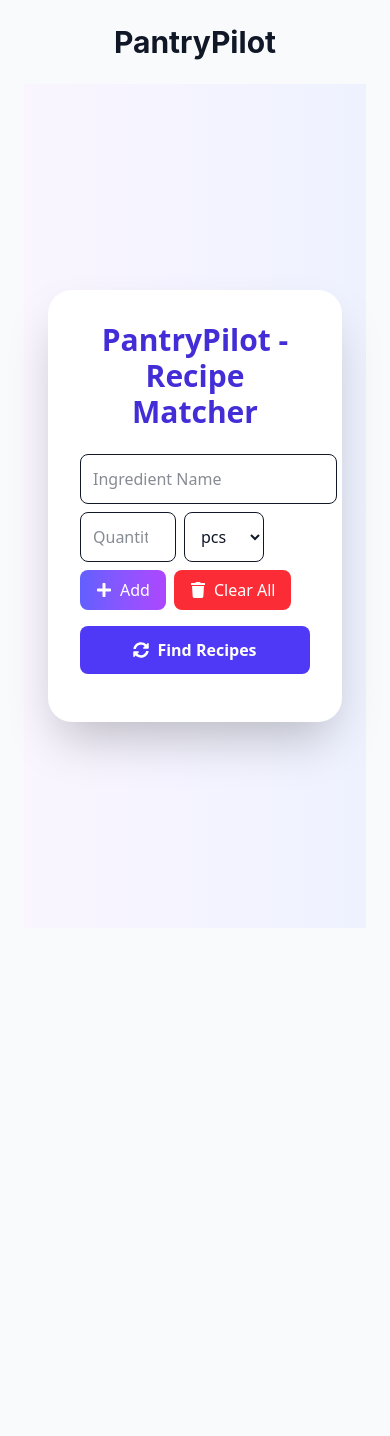
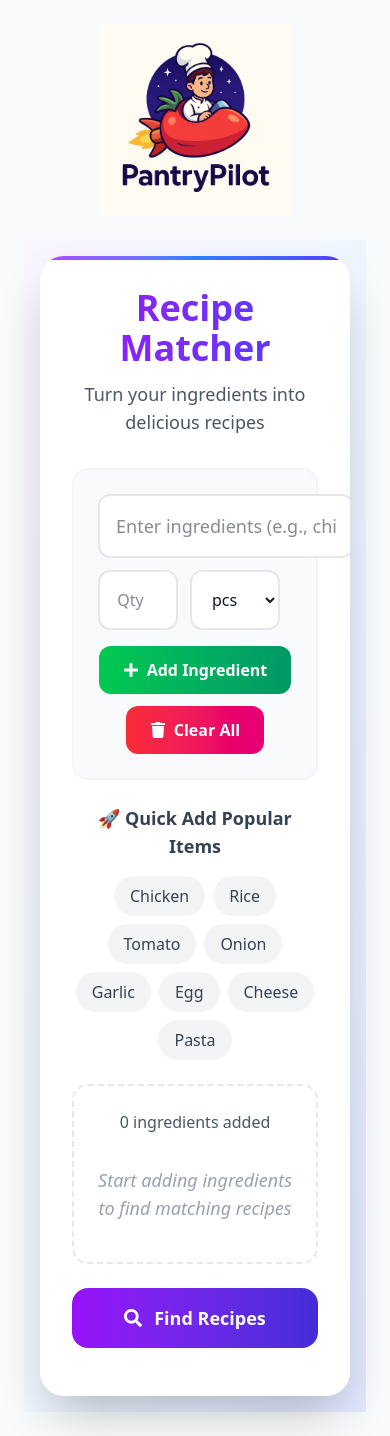
Before and after one commit to Shivam103mittal/PantryPilot-UI, a React (Vite) app: page / in a window 390 px wide. Before the commit the page ends 952 px from the top, so only its background shows below. Built offline with nearby package versions, Linux system fonts and the light colour scheme.

Commit message:
Improved responsiveness and design

```diff
--- a/src/App.jsx
+++ b/src/App.jsx
@@ -1,12 +1,16 @@
 // src/App.jsx
 import React from "react";
 import RecipeMatcher from "./components/RecipeMatcher";
+import logo from "./assets/logo.png"; // Make sure the logo is in src/assets/
 
 function App() {
   return (
-    <div className="min-h-screen bg-gray-50 p-6">
-      <h1 className="text-3xl font-bold text-center mb-6">PantryPilot</h1>
-      <div className="max-w-4xl mx-auto">
+    <div className="min-h-screen bg-gray-50 p-6 flex flex-col items-center">
+      {/* Logo only */}
+      <img src={logo} alt="PantryPilot Logo" className="w-48 mb-6" />
+
+      {/* Recipe Matcher */}
+      <div className="max-w-4xl w-full">
         <RecipeMatcher />
       </div>
     </div>
--- a/src/components/RecipeMatcher.jsx
+++ b/src/components/RecipeMatcher.jsx
@@ -1,6 +1,6 @@
 import React, { useState } from "react";
-import { FaTrash, FaPlus, FaSyncAlt } from "react-icons/fa";
-import "./animations.css"; // new file for custom animations
+import { FaTrash, FaPlus, FaSyncAlt, FaSearch, FaUtensils, FaClock } from "react-icons/fa";
+import "./animations.css";
 
 const RecipeMatcher = () => {
   const [ingredientName, setIngredientName] = useState("");
@@ -10,23 +10,70 @@ const RecipeMatcher = () => {
   const [recipes, setRecipes] = useState([]);
   const [token, setToken] = useState(null);
   const [message, setMessage] = useState("");
+  const [error, setError] = useState(""); // Error state
   const [loading, setLoading] = useState(false);
 
+  // Quick add ingredients
+  const quickIngredients = [
+    "chicken", "rice", "tomato", "onion", "garlic", "egg", "cheese", "pasta"
+  ];
+
+  // Add ingredient manually with validation
   const addIngredient = () => {
-    if (!ingredientName || !quantity) return;
-    setIngredients([
-      ...ingredients,
-      { ingredientName, quantity: parseFloat(quantity), unit, id: Date.now() },
-    ]);
+    const qty = parseFloat(quantity);
+
+    // Validation: check ingredient name
+    if (!ingredientName.trim()) {
+      setError("Ingredient name is required");
+      return;
+    }
+
+    // Validation: quantity
+    if (!quantity || qty <= 0) {
+      setError("Quantity must be greater than 0");
+      return;
+    }
+
+    // Clear previous error
+    setError("");
+
+    setIngredients((prev) => {
+      const existing = prev.find(
+        (ing) => ing.ingredientName === ingredientName && ing.unit === unit
+      );
+      if (existing) {
+        return prev.map((ing) =>
+          ing.ingredientName === ingredientName && ing.unit === unit
+            ? { ...ing, quantity: ing.quantity + qty }
+            : ing
+        );
+      } else {
+        return [...prev, { ingredientName, quantity: qty, unit, id: Date.now() }];
+      }
+    });
+
     setIngredientName("");
     setQuantity("");
     setUnit("pcs");
   };
 
-  const removeIngredient = (id) => {
-    setIngredients((prev) => prev.filter((ing) => ing.id !== id));
+  // Quick Add button handler
+  const quickAdd = (ingredientName) => {
+    setIngredients((prev) => {
+      const existing = prev.find((ing) => ing.ingredientName === ingredientName);
+      if (existing) {
+        return prev.map((ing) =>
+          ing.ingredientName === ingredientName
+            ? { ...ing, quantity: ing.quantity + 1 }
+            : ing
+        );
+      } else {
+        return [...prev, { ingredientName, quantity: 1, unit: "pcs", id: Date.now() }];
+      }
+    });
   };
 
+  const removeIngredient = (id) => setIngredients((prev) => prev.filter((ing) => ing.id !== id));
   const clearIngredients = () => setIngredients([]);
 
   const findRecipes = async () => {
@@ -75,33 +122,54 @@ const RecipeMatcher = () => {
     }
   };
 
+  const handleKeyPress = (e) => {
+    if (e.key === 'Enter') addIngredient();
+  };
+
   return (
-    <div className="min-h-screen bg-gradient-to-r from-purple-50 to-indigo-50 flex items-center justify-center p-6 font-sans">
-      <div className="bg-white rounded-3xl shadow-2xl p-8 w-full max-w-3xl">
-        <h1 className="text-3xl font-bold text-center text-indigo-700 mb-6">
-          PantryPilot - Recipe Matcher
+    <div className="min-h-screen bg-gradient-to-br from-purple-50 via-blue-50 to-indigo-100 flex items-start justify-center p-4 font-sans">
+      <div className="bg-white rounded-3xl shadow-2xl p-8 w-full max-w-4xl relative overflow-hidden">
+        <div className="absolute top-0 left-0 right-0 h-1 bg-gradient-to-r from-purple-500 via-blue-500 to-indigo-600"></div>
+
+        <div className="text-center mb-8">
+          <h1 className="text-4xl font-bold text-transparent bg-clip-text bg-gradient-to-r from-purple-600 to-indigo-600 mb-3">
+            Recipe Matcher
           </h1>
+          <p className="text-gray-600 text-lg">Turn your ingredients into delicious recipes</p>
+        </div>
 
         {/* Ingredient Input */}
-        <div className="flex flex-wrap gap-2 mb-4">
+        <div className="bg-gray-50 rounded-2xl p-6 mb-6 border-2 border-gray-100 transition-all duration-300 hover:border-purple-200">
+          {error && (
+            <div className="text-red-600 mb-2 font-medium animate-fadeIn">
+              {error}
+            </div>
+          )}
+          <div className="flex flex-wrap gap-3 mb-4">
+            <div className="flex-1 min-w-64">
               <input
                 type="text"
-            placeholder="Ingredient Name"
+                placeholder="Enter ingredients (e.g., chicken, rice)"
                 value={ingredientName}
                 onChange={(e) => setIngredientName(e.target.value)}
-            className="flex-1 p-3 border rounded-lg focus:outline-none focus:ring-2 focus:ring-indigo-300 transition"
+                onKeyPress={handleKeyPress}
+                className="w-full p-4 border-2 border-gray-200 rounded-xl focus:outline-none focus:ring-3 focus:ring-purple-300 focus:border-purple-400 transition-all duration-300 text-lg bg-white"
               />
+            </div>
+            <div className="flex gap-3">
               <input
                 type="number"
-            placeholder="Quantity"
+                placeholder="Qty"
+                min="1"
                 value={quantity}
                 onChange={(e) => setQuantity(e.target.value)}
-            className="w-24 p-3 border rounded-lg focus:outline-none focus:ring-2 focus:ring-indigo-300 transition"
+                onKeyPress={handleKeyPress}
+                className="w-20 p-4 border-2 border-gray-200 rounded-xl focus:outline-none focus:ring-3 focus:ring-purple-300 focus:border-purple-400 transition-all duration-300 text-center bg-white"
               />
               <select
                 value={unit}
                 onChange={(e) => setUnit(e.target.value)}
-            className="p-3 border rounded-lg focus:outline-none focus:ring-2 focus:ring-indigo-300 transition"
+                className="p-4 border-2 border-gray-200 rounded-xl focus:outline-none focus:ring-3 focus:ring-purple-300 focus:border-purple-400 transition-all duration-300 bg-white cursor-pointer"
               >
                 <option value="pcs">pcs</option>
                 <option value="g">g</option>
@@ -110,91 +178,163 @@ const RecipeMatcher = () => {
                 <option value="l">l</option>
                 <option value="tbsp">tbsp</option>
               </select>
+            </div>
+          </div>
+
+          <div className="flex flex-wrap gap-3 justify-center">
             <button
               onClick={addIngredient}
-            className="bg-gradient-to-r from-indigo-500 to-purple-500 text-white px-4 py-2 rounded-lg flex items-center gap-2 hover:scale-105 transform transition duration-300"
+              className="bg-gradient-to-r from-green-500 to-emerald-600 text-white px-6 py-3 rounded-xl flex items-center gap-2 hover:scale-105 hover:shadow-lg transform transition-all duration-300 font-semibold"
             >
-            <FaPlus /> Add
+              <FaPlus /> Add Ingredient
             </button>
             <button
               onClick={clearIngredients}
-            className="bg-red-500 text-white px-4 py-2 rounded-lg flex items-center gap-2 hover:scale-105 transform transition duration-300"
+              className="bg-gradient-to-r from-red-500 to-pink-600 text-white px-6 py-3 rounded-xl flex items-center gap-2 hover:scale-105 hover:shadow-lg transform transition-all duration-300 font-semibold"
             >
               <FaTrash /> Clear All
             </button>
           </div>
+        </div>
 
-        {/* Ingredient Pills */}
-        {ingredients.length > 0 && (
-          <div className="flex flex-wrap gap-2 mb-4">
+        {/* Quick Add */}
+        <div className="mb-6">
+          <h3 className="text-center text-gray-700 font-semibold mb-4 text-lg">
+            🚀 Quick Add Popular Items
+          </h3>
+          <div className="flex flex-wrap gap-2 justify-center">
+            {quickIngredients.map((ingredient) => (
+              <button
+                key={ingredient}
+                onClick={() => quickAdd(ingredient)}
+                className="bg-gray-100 hover:bg-gradient-to-r hover:from-purple-500 hover:to-indigo-600 hover:text-white text-gray-700 px-4 py-2 rounded-full transition-all duration-300 transform hover:scale-105 hover:shadow-md font-medium capitalize"
+              >
+                {ingredient}
+              </button>
+            ))}
+          </div>
+        </div>
+
+        {/* Ingredients Display */}
+        <div className="mb-6">
+          <div className="bg-white border-2 border-dashed border-gray-200 rounded-2xl p-6 min-h-24 transition-all duration-300">
+            <div className="text-center text-gray-600 font-medium mb-4">
+              {ingredients.length} ingredient{ingredients.length !== 1 ? 's' : ''} added
+            </div>
+
+            {ingredients.length === 0 ? (
+              <div className="text-center text-gray-400 italic text-lg py-4">
+                Start adding ingredients to find matching recipes
+              </div>
+            ) : (
+              <div className="flex flex-wrap gap-3 justify-center">
                 {ingredients.map((ing) => (
                   <div
                     key={ing.id}
-                className="bg-indigo-100 text-indigo-800 px-3 py-1 rounded-full flex items-center gap-2 shadow transform transition duration-300 hover:scale-105 animate-fadeIn"
+                    className="bg-gradient-to-r from-purple-500 to-indigo-600 text-white px-4 py-2 rounded-full flex items-center gap-3 shadow-lg transform transition-all duration-300 hover:scale-105 animate-fadeIn font-medium"
                   >
-                {ing.ingredientName} - {ing.quantity} {ing.unit}
+                    <span>{ing.quantity} {ing.unit} {ing.ingredientName}</span>
                     <button
                       onClick={() => removeIngredient(ing.id)}
-                  className="text-red-500 hover:text-red-700 transition"
+                      className="text-white hover:text-red-200 transition-colors duration-200 font-bold"
                     >
-                  <FaTrash />
+                      ×
                     </button>
                   </div>
                 ))}
               </div>
             )}
+          </div>
+        </div>
 
-        {/* Find Recipes */}
+        {/* Find Recipes Button */}
         <button
           onClick={findRecipes}
-          className="w-full bg-indigo-600 text-white font-semibold py-3 rounded-lg mb-4 hover:bg-indigo-700 transition transform hover:scale-105 flex items-center justify-center gap-2 duration-300"
+          disabled={loading}
+          className="w-full bg-gradient-to-r from-purple-600 to-indigo-700 text-white font-bold py-4 rounded-2xl mb-4 hover:from-purple-700 hover:to-indigo-800 transition-all duration-300 transform hover:scale-[1.02] hover:shadow-xl flex items-center justify-center gap-3 text-lg disabled:opacity-50 disabled:cursor-not-allowed relative overflow-hidden"
         >
-          <FaSyncAlt /> {loading ? "Finding..." : "Find Recipes"}
+          {loading ? (
+            <>
+              <FaSyncAlt className="animate-spin" /> Finding Recipes...
+            </>
+          ) : (
+            <>
+              <FaSearch /> Find Recipes
+            </>
+          )}
+          <div className="absolute inset-0 bg-gradient-to-r from-transparent via-white to-transparent opacity-0 hover:opacity-20 transform -skew-x-12 transition-opacity duration-500"></div>
         </button>
 
+        {/* Message */}
         {message && (
-          <p className="text-center text-red-500 font-semibold mb-4 transition duration-300 animate-pulse">
+          <div className="text-center bg-red-50 border border-red-200 text-red-700 px-4 py-3 rounded-xl mb-6 font-medium animate-fadeIn">
             {message}
-          </p>
+          </div>
         )}
 
         {/* Recipes Grid */}
         {recipes.length > 0 && (
-          <div>
-            <h2 className="text-2xl font-semibold text-indigo-700 mb-4 transition duration-300 animate-fadeIn">
-              Matched Recipes:
+          <div className="animate-fadeIn">
+            <div className="flex items-center justify-center gap-3 mb-6">
+              <FaUtensils className="text-purple-600 text-2xl" />
+              <h2 className="text-3xl font-bold text-transparent bg-clip-text bg-gradient-to-r from-purple-600 to-indigo-600">
+                Matched Recipes
               </h2>
-            <div className="grid grid-cols-1 md:grid-cols-2 gap-4">
+              <FaUtensils className="text-purple-600 text-2xl" />
+            </div>
+
+            <div className="grid grid-cols-1 md:grid-cols-2 lg:grid-cols-3 gap-6">
               {recipes.map((recipe, idx) => (
                 <div
                   key={idx}
-                  className="bg-white p-4 rounded-xl shadow hover:shadow-lg transform hover:scale-105 transition duration-300 animate-fadeIn"
+                  className="bg-white border-2 border-gray-100 p-6 rounded-2xl shadow-lg hover:shadow-2xl transform hover:scale-105 transition-all duration-300 animate-fadeIn hover:border-purple-200 group"
                 >
-                  <h3 className="font-bold text-lg text-purple-700 mb-2">
+                  <div className="flex items-center gap-2 mb-4">
+                    <FaClock className="text-purple-500 group-hover:text-purple-600 transition-colors duration-300" />
+                    <h3 className="font-bold text-xl text-gray-800 group-hover:text-purple-700 transition-colors duration-300">
                       {recipe.title}
                     </h3>
+                  </div>
+
                   {recipe.matchedIngredients?.length > 0 && (
-                    <ul className="flex flex-wrap gap-2">
+                    <div>
+                      <p className="text-sm text-gray-600 mb-3 font-medium">
+                        Matching ingredients ({recipe.matchedIngredients.length}):
+                      </p>
+                      <div className="flex flex-wrap gap-2">
                         {recipe.matchedIngredients.map((mi, miIdx) => (
-                        <li
+                          <span
                             key={miIdx}
-                          className="bg-indigo-100 text-indigo-800 px-2 py-1 rounded-full text-sm transition duration-300 hover:bg-indigo-200"
+                            className="bg-gradient-to-r from-purple-100 to-indigo-100 text-purple-800 px-3 py-1 rounded-full text-sm transition-all duration-300 hover:from-purple-200 hover:to-indigo-200 font-medium border border-purple-200"
                           >
-                          {mi.ingredientName} - {mi.quantity} {mi.unit}
-                        </li>
+                            {mi.quantity} {mi.unit} {mi.ingredientName}
+                          </span>
                         ))}
-                    </ul>
+                      </div>
+                    </div>
                   )}
                 </div>
               ))}
             </div>
+
             {token && (
+              <div className="text-center mt-8">
                 <button
                   onClick={loadMore}
-                className="mt-4 w-full bg-indigo-500 text-white py-2 rounded-lg hover:bg-indigo-600 transition transform hover:scale-105 duration-300"
+                  disabled={loading}
+                  className="bg-gradient-to-r from-indigo-500 to-purple-600 text-white px-8 py-3 rounded-xl hover:from-indigo-600 hover:to-purple-700 transition-all duration-300 transform hover:scale-105 hover:shadow-lg font-semibold disabled:opacity-50 disabled:cursor-not-allowed flex items-center gap-2 mx-auto"
                 >
-                Load More
+                  {loading ? (
+                    <>
+                      <FaSyncAlt className="animate-spin" /> Loading...
+                    </>
+                  ) : (
+                    <>
+                      <FaPlus /> Load More Recipes
+                    </>
+                  )}
                 </button>
+              </div>
             )}
           </div>
         )}
```
Also changed, not shown: src/components/animations.css (+195 -2 lines), src/assets/logo.png (added). Lines whose indentation alone changed are shown as unchanged.
